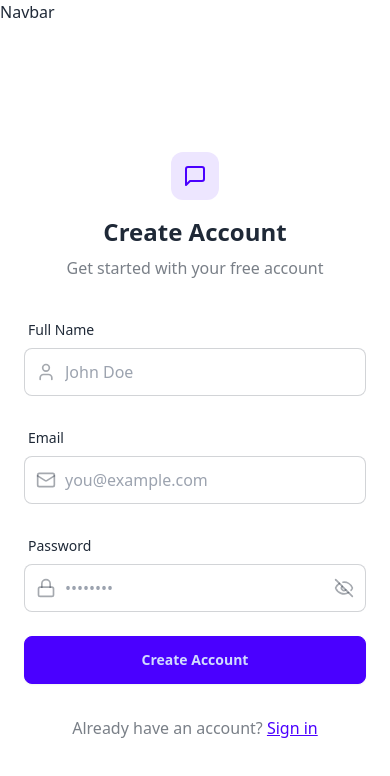
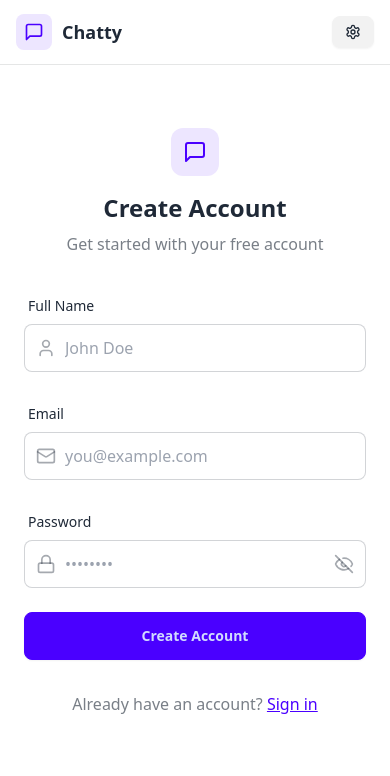
Before and after one commit to onuroner/chat-app, a React (Vite) app in the folder frontend/: page /signup in a window 390 px wide. Shown: the top 776 px of the page. Built offline with nearby package versions, Linux system fonts and the light colour scheme; no server answers.

Commit message:
Navbar component changes

```diff
--- a/frontend/src/components/Navbar.jsx
+++ b/frontend/src/components/Navbar.jsx
@@ -1,7 +1,52 @@
+import { Link } from "react-router-dom";
+import { useAuthStore } from "../store/useAuthStore"
+import { LogOut, MessageSquare, Settings, User } from "lucide-react";
 
 const Navbar = () => {
+    const {logout, authUser} = useAuthStore();
   return (
-    <div>Navbar</div>
+    <header className="bg-base-100 border-b border-base-300 fixed w-full top-0 z-40
+    backdrop-blur-lg bg-base-100/80">
+        <div className="container mx-auto px-4 h-16">
+            <div className="flex items-center justify-between h-full">
+                <div className="flex items-center gap-8">
+                    <Link to="/" className="flex items-center gap-2.5 hover:opacity-80 transition-all">
+                    <div className="size-9 rounded-lg bg-primary/10 flex items-center justify-center">
+                        <MessageSquare className="w-5 h-5 text-primary" />
+                    </div>
+                    <h1 className="text-lg font-bold">Chatty</h1>
+                    </Link>
+                </div>
+
+                <div className="flex items-center gap-2">
+                    <Link
+                    to={"/settings"}
+                    className={`
+                    btn btn-sm gap-2 transition-colors
+
+                    `}
+                    >
+                    <Settings className="w-4 h-4" />
+                    <span className="hidden sm:inline">Settings</span>
+                    </Link>
+
+                    {authUser && (
+                    <>
+                        <Link to={"/profile"} className={`btn btn-sm gap-2`}>
+                        <User className="size-5" />
+                        <span className="hidden sm:inline">Profile</span>
+                        </Link>
+
+                        <button className="flex gap-2 items-center" onClick={logout}>
+                        <LogOut className="size-5" />
+                        <span className="hidden sm:inline">Logout</span>
+                        </button>
+                    </>
+                    )}
+                </div>
+            </div>
+      </div>
+    </header>
   )
 }
 
--- a/frontend/src/store/useAuthStore.js
+++ b/frontend/src/store/useAuthStore.js
@@ -34,5 +34,16 @@
         } finally {
             set({isSigningUp:false});
         }
+    },
+
+    logout: async()=>{
+
+        try {
+            await axiosInstance.post("/auth/logout");
+            set({authUser:null});
+            toast.success("Logged out successfully");
+        } catch (error) {
+            toast.error(error.response.data.message);
+        }
     }
 }));
```
